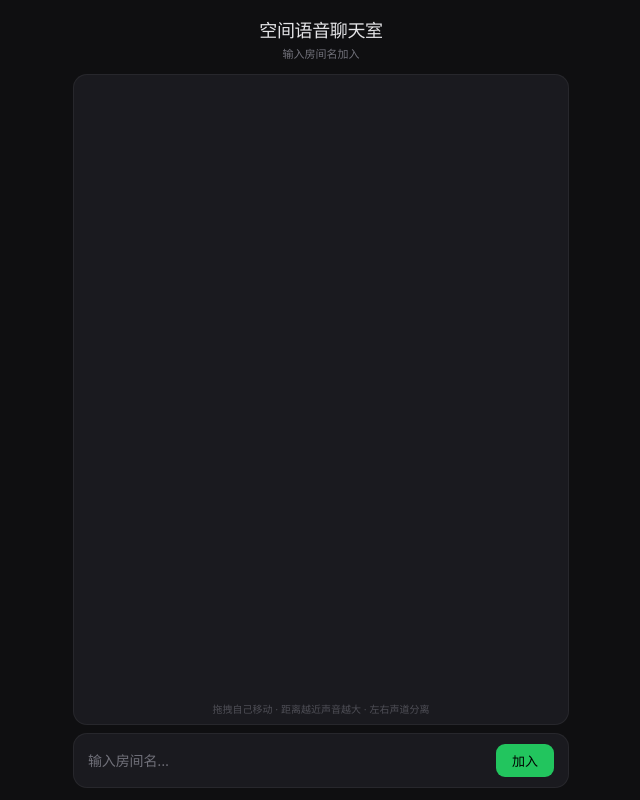
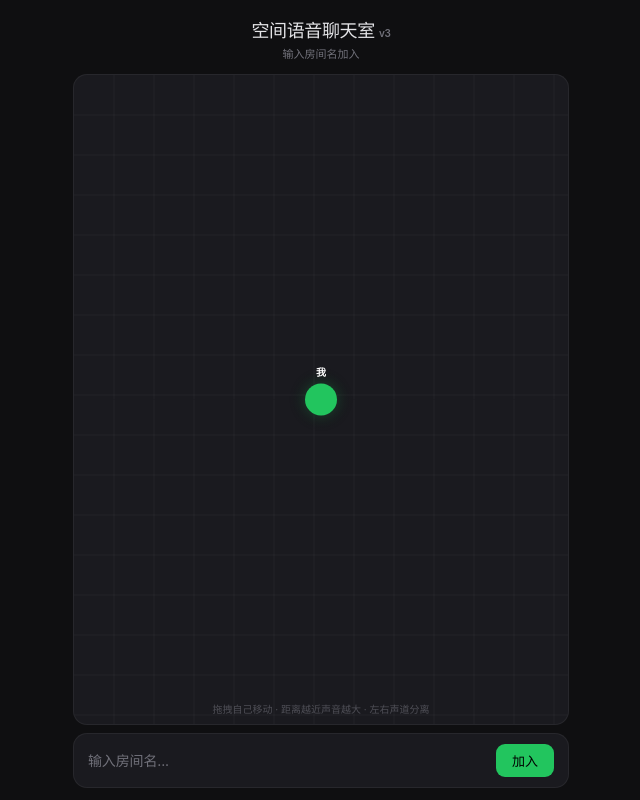
Before and after one commit to MiraiYoki/voice, a website: page index.html in a window 1280 px wide. Shown: the whole page, without its empty margins (319-959 px from the left). Drawn offline with Linux system fonts and the light colour scheme.

Commit message:
v3: 页面加载即显示地图 + 禁用缓存 + 版本标识

```diff
--- a/index.html
+++ b/index.html
@@ -3,6 +3,7 @@
 <head>
 <meta charset="UTF-8">
 <meta name="viewport" content="width=device-width,initial-scale=1,user-scalable=no">
+<meta http-equiv="Cache-Control" content="no-cache, no-store, must-revalidate">
 <title>空间语音聊天室</title>
 <style>
 :root {
@@ -99,7 +100,7 @@ body {
 
 <div class="app">
   <div class="header">
-    <h1>空间语音聊天室</h1>
+    <h1>空间语音聊天室 <span style="font-size:10px;color:var(--text2)">v3</span></h1>
     <div id="status-line"><span class="status" id="status">输入房间名加入</span></div>
   </div>
 
@@ -157,6 +158,7 @@ function resizeCanvas() {
   ctx.scale(devicePixelRatio, devicePixelRatio);
 }
 resizeCanvas();
+drawMap();  // 初始空房间
 window.addEventListener('resize', () => { resizeCanvas(); drawMap(); });
 
 function pxToWorld(cx, cy) {
```
